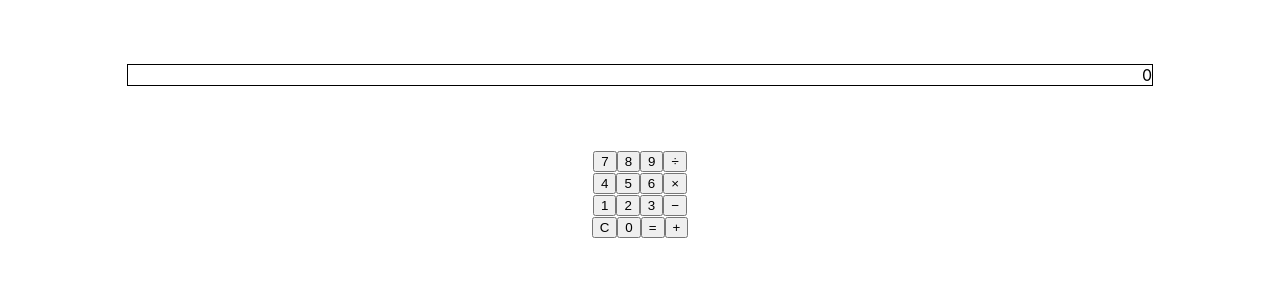
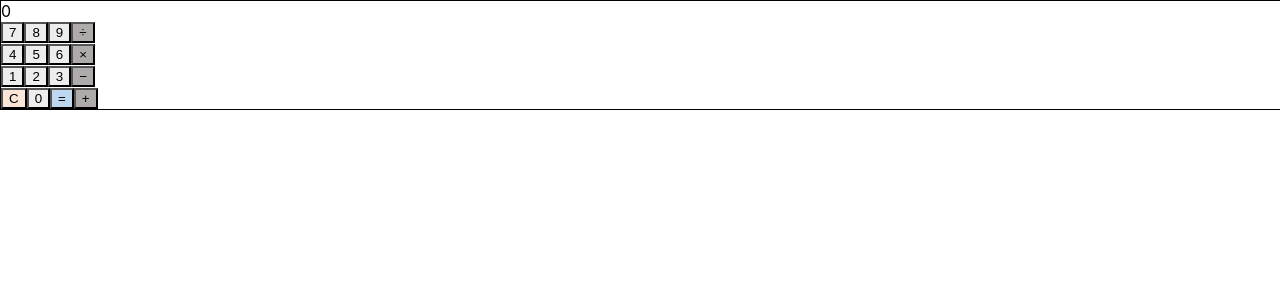
Before and after one commit to mmng2mgo/calculator, a React (Create React App) app: page / in a window 1280 px wide. Shown: the top 300 px of the page. Built offline with nearby package versions, Linux system fonts and the light colour scheme.

Commit message:
css calculatorクラスの追加

```diff
--- a/src/App.css
+++ b/src/App.css
@@ -1,4 +1,4 @@
-.App {
+/* .App {
   text-align: center;
 }
 
@@ -35,4 +35,4 @@
   to {
     transform: rotate(360deg);
   }
-}
+} */
--- a/src/components/Button.jsx
+++ b/src/components/Button.jsx
@@ -15,7 +15,7 @@ export function Button({ value, handle }){
     }
 
     return(
-        <button onClick={() => handle(value)}>
+        <button className={buttonClassName} onClick={() => handle(value)}>
             {value}
         </button>
     );
--- a/src/components/Calculator.jsx
+++ b/src/components/Calculator.jsx
@@ -2,6 +2,7 @@ import React from 'react';
 import { Display }　from './Display';
 import { Button } from './Button';
 import useCalculator from '../hooks/useCalculator';
+import './Button.css';
 import styles from './Calculator.module.css';
 import Value from '../consts/Value';
 
@@ -37,7 +38,7 @@ export function Calculator(){
     };
 
     return (
-    <div className={styles.Button}>
+    <div className={styles.calculator}>
         <Display selectedValue={ resultValue }></Display>
         <div>
             {BUTTONS.map((button, index) => (
--- a/src/components/Calculator.module.css
+++ b/src/components/Calculator.module.css
@@ -1,12 +1,10 @@
-.display{
-    width: 80%;
-    height: 20px;
-    margin-top: 5%;
-    margin-bottom: 5%;
+.calculator{
+    width: 100%;
+    height: 100%;
+    /* margin-top: 5%; */
+    /* margin-bottom: 5%; */
     margin-left: auto;
     margin-right: auto;
-
-    text-align: right;
     border: 1px solid #000000;
 }
 
```
